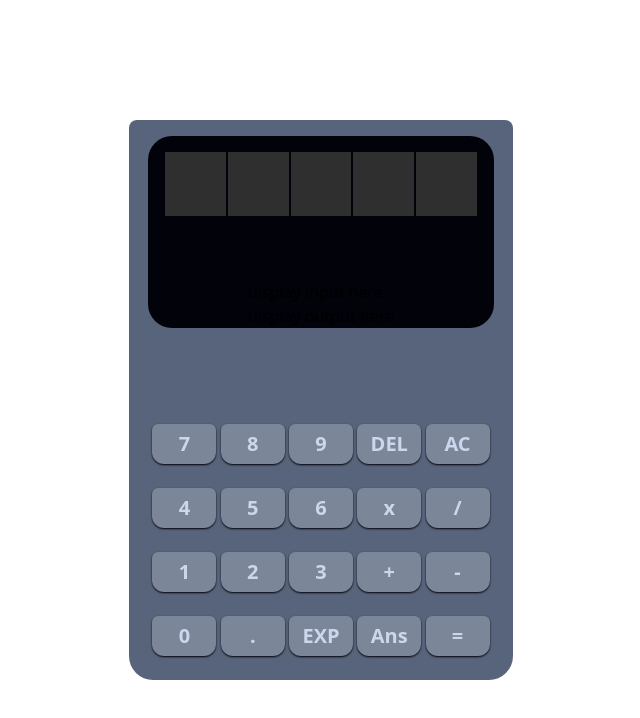
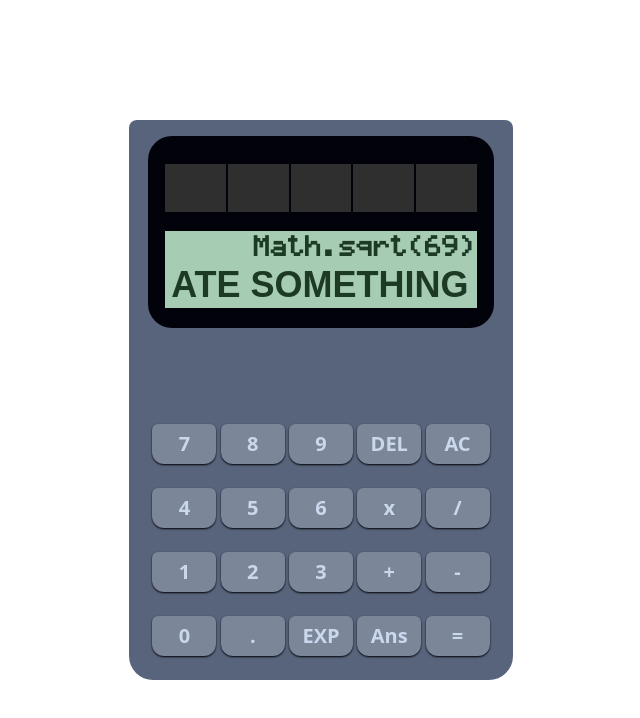
Before and after one commit to kimjisena/js-calculator, a React (Create React App) app: page / in a window 1280 px wide. Shown: the top 718 px of the page, without its empty margins (319-959 px from the left). Built offline with nearby package versions, Linux system fonts and the light colour scheme; a web font is replaced by a local one.

Commit message:
add display

```diff
--- a/src/components/Display.jsx
+++ b/src/components/Display.jsx
@@ -3,22 +3,22 @@ import React from 'react';
 function Display () {
     return (
         <>
-            <div id='top' className={`flex flex-col justify-between items-center w-[90%] h-48 bg-black mt-4 rounded-3xl`}>
-                <div id='panel' className={`flex justify-evenly w-[90%] h-1/3 bg-panel-bg mt-4`}>
+            <div id='top' className={`flex flex-col justify-evenly items-center w-[90%] h-48 bg-black mt-4 rounded-3xl`}>
+                <div id='panel' className={`flex justify-evenly w-[90%] h-1/4 bg-panel-bg mt-2`}>
                     <div id='panel-divider' className={`w-[2px] h-full bg-black`}></div>
                     <div id='panel-divider' className={`w-[2px] h-full bg-black`}></div>
                     <div id='panel-divider' className={`w-[2px] h-full bg-black`}></div>
                     <div id='panel-divider' className={`w-[2px] h-full bg-black`}></div>
                 </div>
 
-                <div id='display' className={``}>
+                <div id='display' className={`flex flex-col justify-evenly items-center w-[90%] h-[40%] bg-display-bg`}>
 
-                    <div id='input-line'>
-                        display input here
+                    <div id='input-line' className={`w-full text-right text-display-fg font-line-one text-xl font-bold`}>
+                        Math.sqrt(69)
                     </div>
 
-                    <div id='output-line'>
-                        display output here
+                    <div id='output-line' className={`w-full text-right text-display-fg font-line-two text-4xl font-bold pr-2`}>
+                        ATE SOMETHING
                     </div>
 
                 </div>
```
